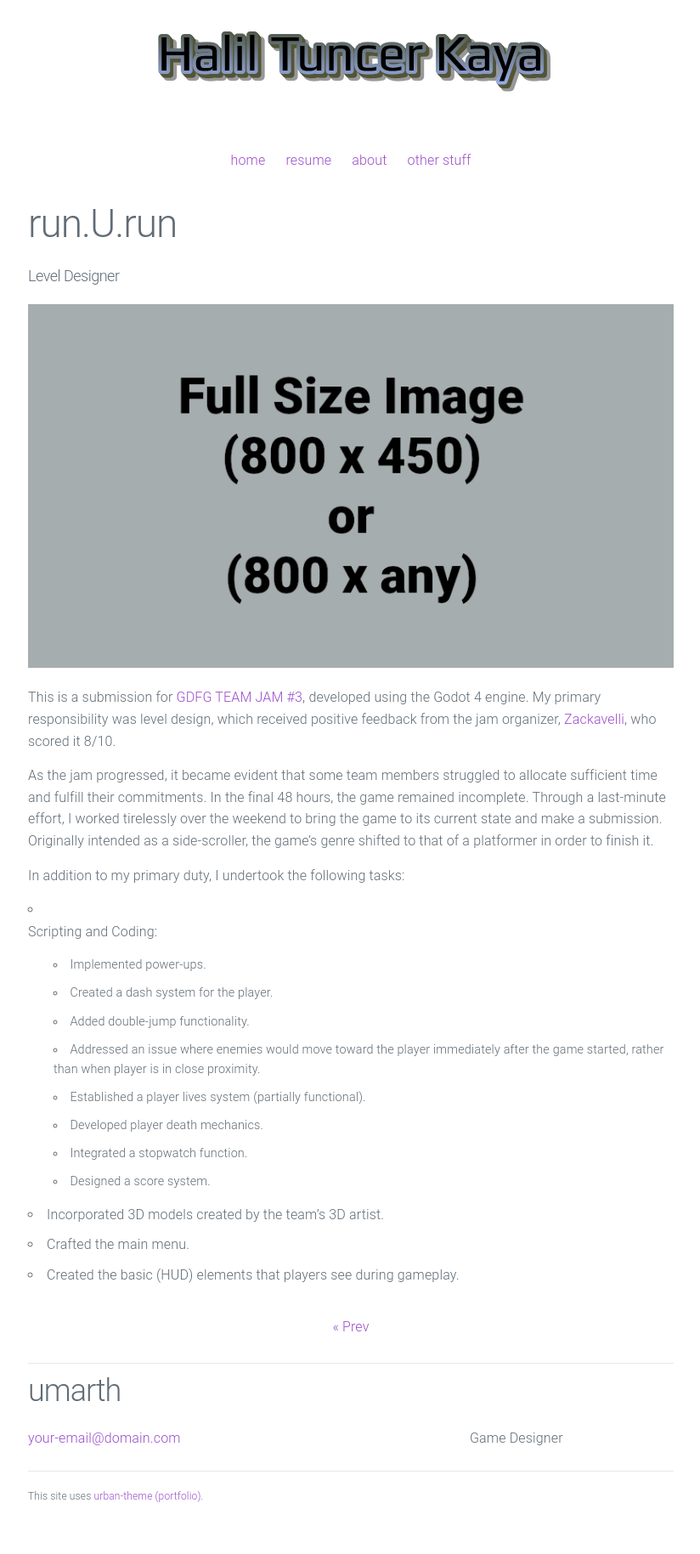
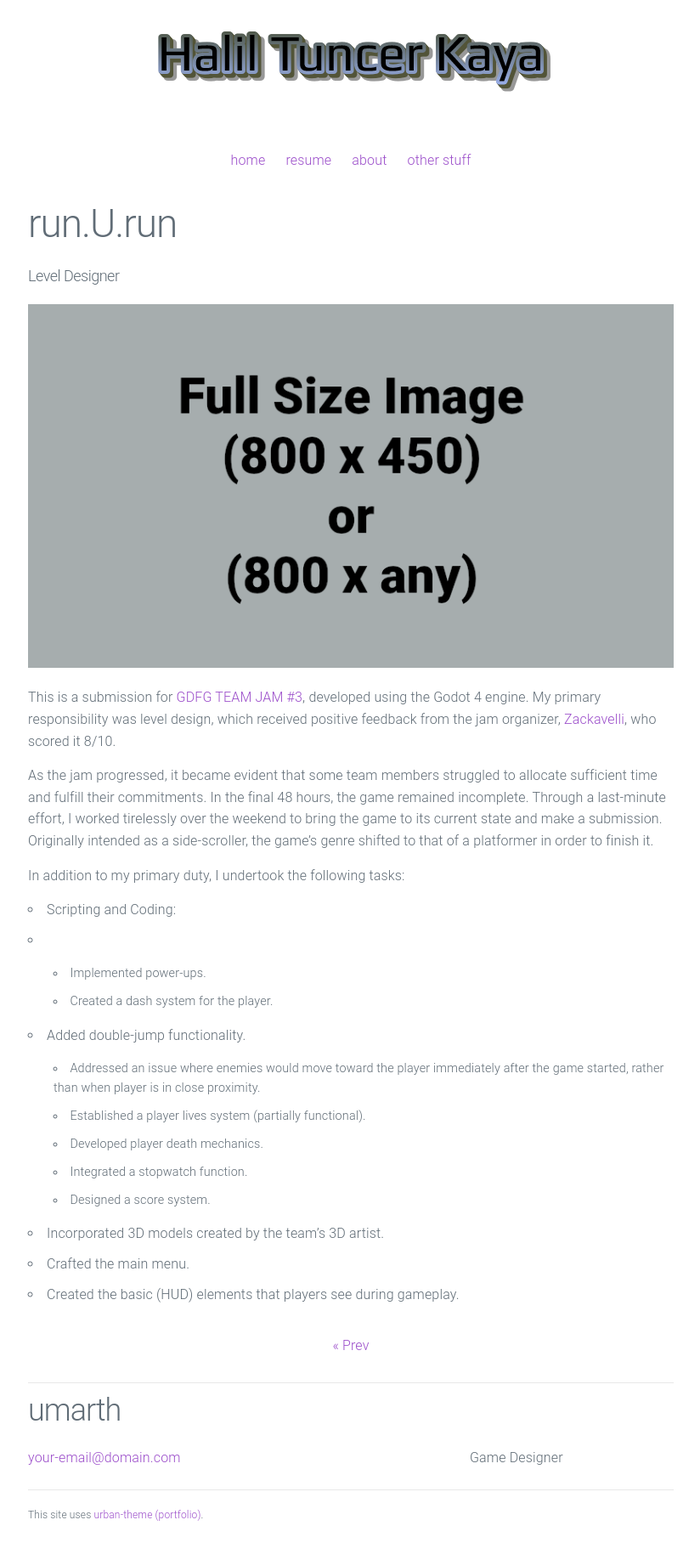
Before and after one commit to htramu/htk.github.io, a Jekyll site: the page built from _posts/2023-08-18-run.u.run.md, in a window 1280 px wide. Shown: the whole page at 85% size, without its empty margins (227-1051 px from the left). Built offline with Jekyll 4.4.1, drawn with Linux system fonts in a browser that asks for light colours; before the commit the page ends 1806 px from its top, so only the background shows below that.

Commit message:
Update 2023-08-18-run.u.run.md

```diff
--- a/_posts/2023-08-18-run.u.run.md
+++ b/_posts/2023-08-18-run.u.run.md
@@ -15,10 +15,9 @@ As the jam progressed, it became evident that some team members struggled to all
 In addition to my primary duty, I undertook the following tasks:
 
 *  Scripting and Coding:
-
-    *  Implemented power-ups.
-    *  Created a dash system for the player.
-    *  Added double-jump functionality.
+*  *  Implemented power-ups.
+   *  Created a dash system for the player.
+*  Added double-jump functionality.
     *  Addressed an issue where enemies would move toward the player immediately after the game started, rather than when player is in close proximity.
     *  Established a player lives system (partially functional).
     *  Developed player death mechanics.
```
